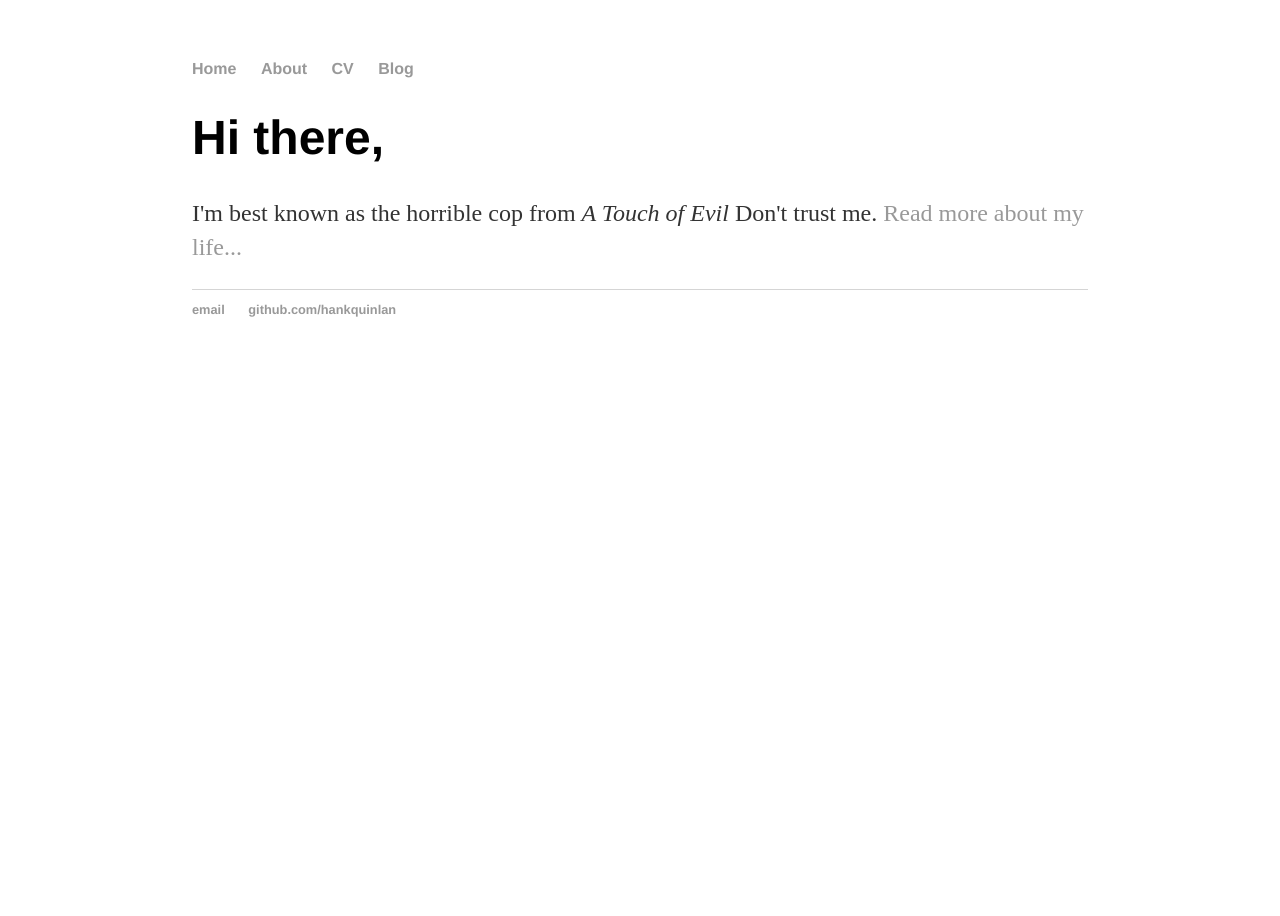
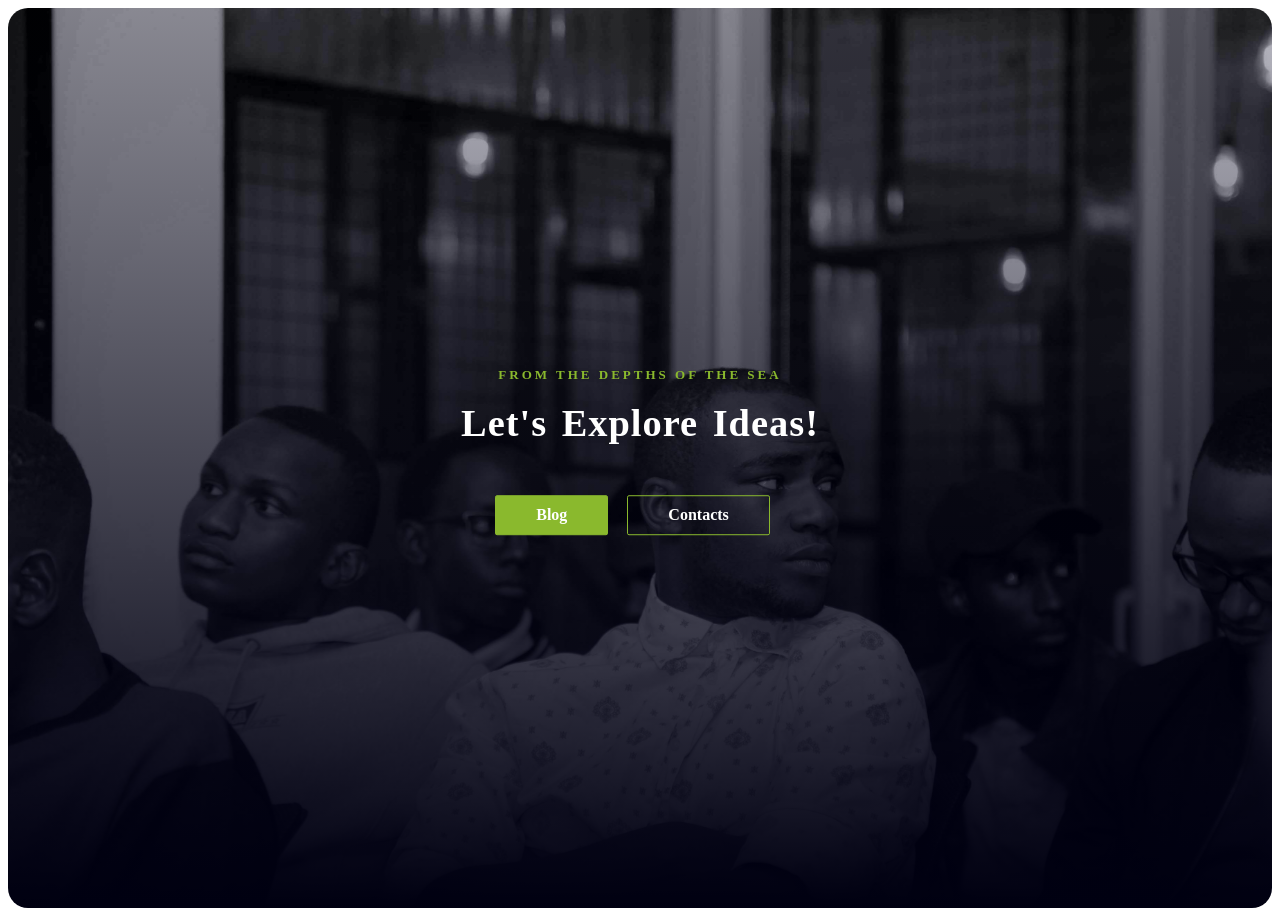
Before and after one commit to bahatiphill/bahatiphill.github.io, a Jekyll site: the page index.html, which Jekyll copies as it is, in a window 1280 px wide. Built offline with Jekyll 4.4.1, drawn with Linux system fonts in a browser that asks for light colours.

Commit message:
full functioning static

```diff
--- a/_config.yml
+++ b/_config.yml
@@ -1,2 +1,3 @@
 name:  BahatoPhill
 markdown: kramdown
+permalink: /blog/:title
--- a/_layouts/default.html
+++ b/_layouts/default.html
@@ -1,29 +1,13 @@
 <!DOCTYPE html>
-	<html>
+<html lang="en">
     <head>
-			<title>{{ page.title }}</title>
-			<!-- link to main stylesheet -->
-			<link rel="stylesheet" type="text/css" href="/css/main.css">
+      <!-- Mobile Specific Meta -->
+		  <meta name="viewport" content="width=device-width, initial-scale=1, shrink-to-fit=no">
+  		<link rel="shortcut icon" type="image/x-icon" href="asserts/images/favicon.ico" />
+      <meta charset="UTF-8">
+      <link rel="stylesheet" type="text/css" href="asserts/css/blog.css">
       </head>
     <body>
-			<nav>
-	    		<ul>
-	        		<li><a href="/">Home</a></li>
-		        	<li><a href="/about">About</a></li>
-	        		<li><a href="/cv">CV</a></li>
-	        		<li><a href="/blog">Blog</a></li>
-	    		</ul>
-			</nav>
-			<div class="container">
-
 		{{ content }}
-
-			</div><!-- /.container -->
-			<footer>
-	    		<ul>
-	        		<li><a href="mailto:hankquinlanhub@gmail.com">email</a></li>
-	        		<li><a href="https://github.com/hankquinlan">github.com/hankquinlan</a></li>
-				</ul>
-			</footer>
     </body>
 </html>
--- /dev/null
+++ b/asserts/css/home.css
@@ -0,0 +1,64 @@
+
+header {
+    background-size: cover;
+    background-position: center;
+    height: 100vh;
+    border-radius: 20px;
+    margin-top: 5px;
+    background-image: linear-gradient(rgba(4,9,30,0.1), #001), url(../../asserts/images/home_background.jpg); /* hard to add ../../ on front because this image is called by css not html*/
+}
+
+
+.banner-content {
+    text-align: center;
+    position: absolute;
+    width: 1140px;
+    top: 50%;
+    left: 50%;
+    transform: translate(-50%, -50%);
+}
+
+.banner-content h1 {
+    margin-top: 0;
+    margin-bottom: 20px;
+    color: #fff;
+    font-size: 240%;
+    letter-spacing: 1px;
+    word-spacing: 4px;
+}
+
+.banner-content h4 {
+    color: #8ab92d;
+    letter-spacing: 3px;
+    font-size: 13px;
+    text-transform: uppercase
+}
+
+.first-button {
+        display: inline-block;
+        padding: 10px 40px;
+        text-decoration: none;
+        border-radius: 2px;
+        transition: background-color 0.2s, border 0.2s, color 0.2s;
+        background-color: #8ab92d;
+        border: 1px solid #8ab92d;
+        color: #fff;
+        margin-top: 30px;
+        margin-right: 15px;
+        margin-bottom: 15px;
+}
+
+
+
+.second-button {
+        display: inline-block;
+        padding: 10px 40px;
+        text-decoration: none;
+        border-radius: 2px;
+        transition: background-color 0.2s, border 0.2s, color 0.2s;
+        border: 1px solid #8ab92d;
+        color: #fff;
+        margin-top: 30px;
+        margin-right: 15px;
+        margin-bottom: 15px;
+}
--- a/index.html
+++ b/index.html
@@ -1,12 +1,23 @@
----
-layout: default
-title:  Bahati Phill
----
-
-<div class="blurb">
-    <h1>Hi there,</h1>
-    <p>
-        I'm best known as the horrible cop from <em>A Touch of Evil</em>
-        Don't trust me. <a href="/about">Read more about my life...</a>
-    </p>
-</div>
+<!DOCTYPE html>
+<html lang="en">
+    <head>
+        <!-- Mobile Specific Meta -->
+		<meta name="viewport" content="width=device-width, initial-scale=1, shrink-to-fit=no">
+		<!-- Favicon-->
+		<link rel="shortcut icon" type="image/x-icon" href="asserts/images/favicon.ico" />
+        <meta charset="UTF-8">
+        <!-- Site Title -->
+		<title>Bahati Phill</title>
+        <link rel="stylesheet" type="text/css" href="asserts/css/home.css">
+    </head>
+    <body>
+            <header>
+                    <div class="banner-content">
+                        <h4>From the depths of the Sea</h4>
+                        <h1> Let's Explore Ideas!</h1>
+                        <a class="first-button" href="blog.html"><strong>Blog</strong></a>
+                        <a class="second-button" href="contacts.html"><strong>Contacts</strong></a>
+                    </div>
+                </header>
+    </body>
+</html>
```
Also changed, not shown: 404.html (added, +26 -0 lines), asserts/css/blog.css (added, +100 -0 lines), blog.html (added, +16 -0 lines), contacts.html (added, +20 -0 lines), asserts/css/main.css (renamed from css/main.css), asserts/images/email.png (added), asserts/images/favicon.ico (added), asserts/images/github.png (added), asserts/images/home_background.jpg (added), asserts/images/twitter.png (added). Lines whose indentation alone changed are shown as unchanged.
